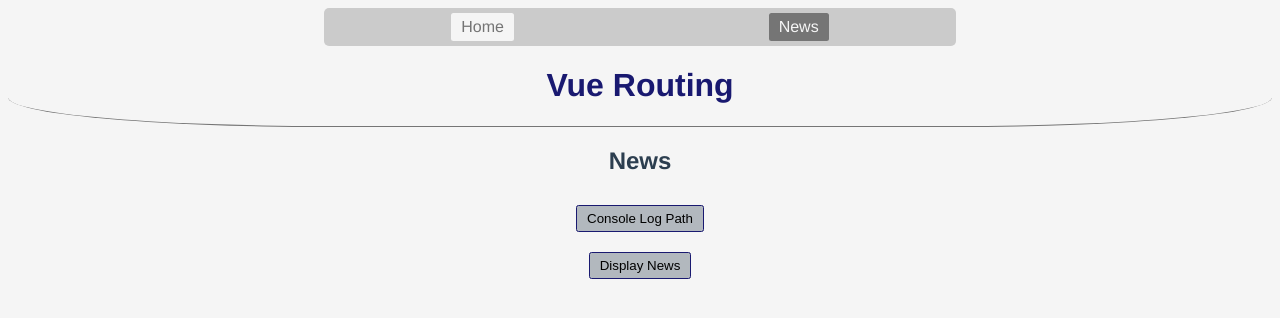
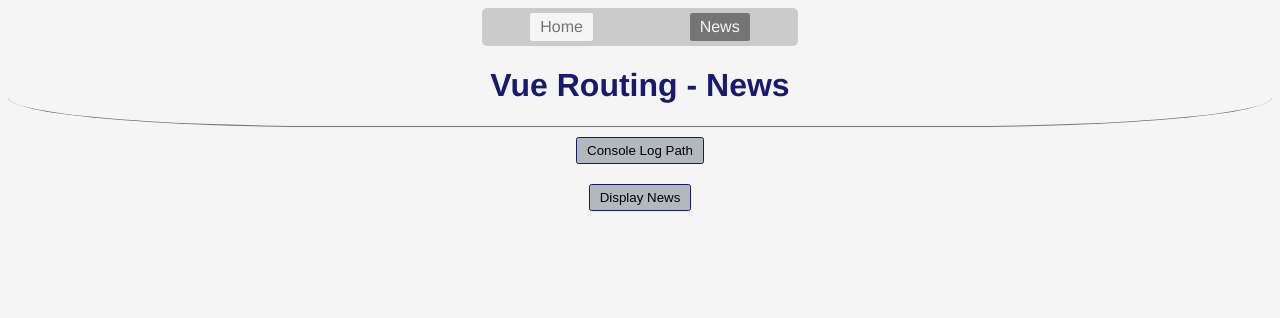
Before and after one commit to brellin/Vue-Bootstrap-Project, a Vue app: page /news in a window 1280 px wide. Shown: the top 318 px of the page. Built offline with nearby package versions, Linux system fonts and the light colour scheme.

Commit message:
abstract page name to header

```diff
--- a/src/components/Header.vue
+++ b/src/components/Header.vue
@@ -5,13 +5,18 @@
       <router-link to="/home">Home</router-link>
       <router-link to="/news">News</router-link>
     </nav>
-    <h1>Vue Routing</h1>
+    <h1>Vue Routing - {{ this.pageName }}</h1>
   </header>
 </template>
 
 <script>
 export default {
-  name: "Header"
+  name: "Header",
+  computed: {
+    pageName: function() {
+      return this.$route.path.replace(/[/]/g, "");
+    }
+  }
 };
 </script>
 
@@ -27,10 +32,11 @@
 
   h1 {
     color: midnightblue;
+    text-transform: capitalize;
   }
   nav {
     @include flex($justify: space-around);
-    width: 50%;
+    width: 25%;
     margin: 0 auto;
     background: #{$gray}55;
     padding: 5px 0;
--- a/src/components/Home.vue
+++ b/src/components/Home.vue
@@ -1,8 +1,5 @@
 <template>
-  <div class="home">
-    <h2>Home</h2>
-    <Button />
-  </div>
+  <Button />
 </template>
 
 <script>
--- a/src/components/News.vue
+++ b/src/components/News.vue
@@ -1,9 +1,8 @@
 <template>
   <div class="news">
-    <h2>News</h2>
     <Button />
     <!-- Multi-functional button component (wouldn't normally do this) -->
-    <Button v-on:toggle="toggleOpen">{{this.$data.open ? 'Hide' : 'Display'}} News</Button>
+    <Button v-on:toggle="toggleOpen">{{ this.$data.open ? 'Hide' : 'Display' }} News</Button>
     <div class="news-display" v-if="this.$data.open">
       <h3>Some News</h3>
       <ul>
@@ -34,9 +33,7 @@
 
 <style lang="scss">
 div.news {
-  display: flex;
-  flex-direction: column;
-  align-items: center;
+  @include flex(column, $align: center);
 
   div.news-display {
     background: #{$gray}55;
```
